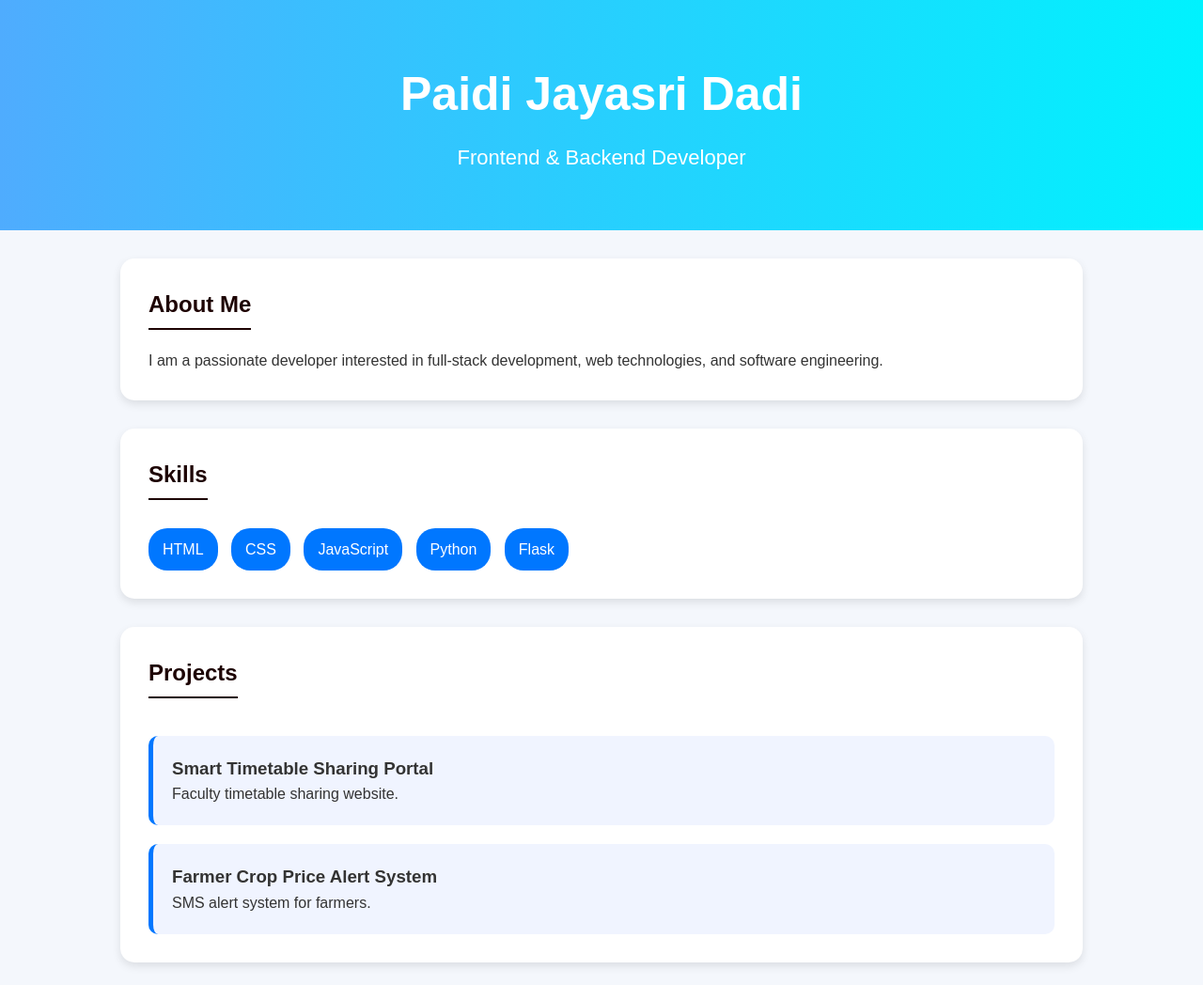
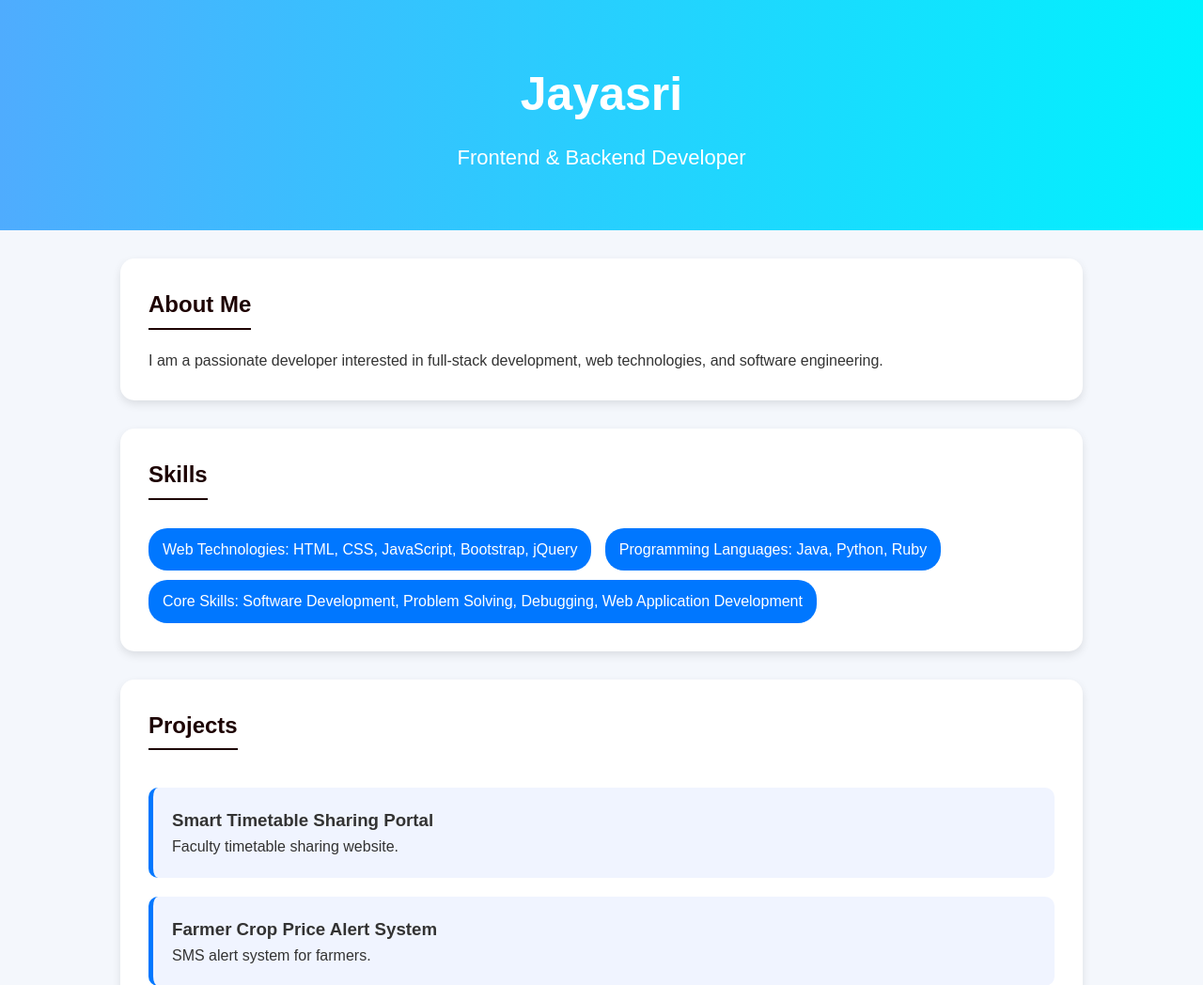
Before and after one commit to Jayasri821/portfolio-website, a Flask app: page / in a window 1280 px wide. Shown: the top 1048 px of the page at 94% size. Run offline with Flask 2, Linux system fonts and the light colour scheme.

Commit message:
Updated website

```diff
--- a/templates/index.html
+++ b/templates/index.html
@@ -10,7 +10,7 @@ href="{{ url_for('static', filename='style.css') }}">
 <body>
 
 <header>
-    <h1>Paidi Jayasri Dadi</h1>
+    <h1> Jayasri </h1>
     <p>Frontend & Backend Developer</p>
 </header>
 
@@ -26,11 +26,10 @@ href="{{ url_for('static', filename='style.css') }}">
     <h2>Skills</h2>
 
     <ul>
-        <li>HTML</li>
-        <li>CSS</li>
-        <li>JavaScript</li>
-        <li>Python</li>
-        <li>Flask</li>
+        <li> Web Technologies: HTML, CSS, JavaScript, Bootstrap, jQuery</li>
+        <li> Programming Languages: Java, Python, Ruby</li>
+        <li>Core Skills: Software Development, Problem Solving, Debugging, Web Application
+Development</li>
     </ul>
 </section>
 
```
